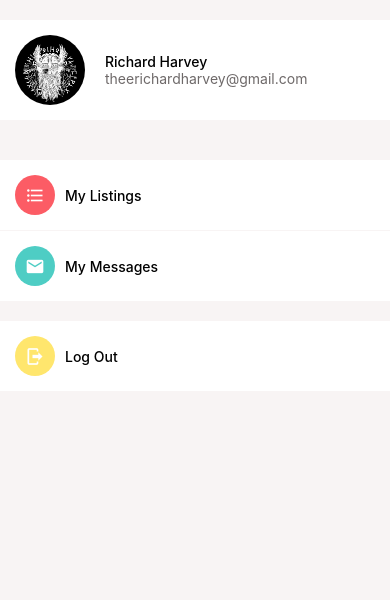
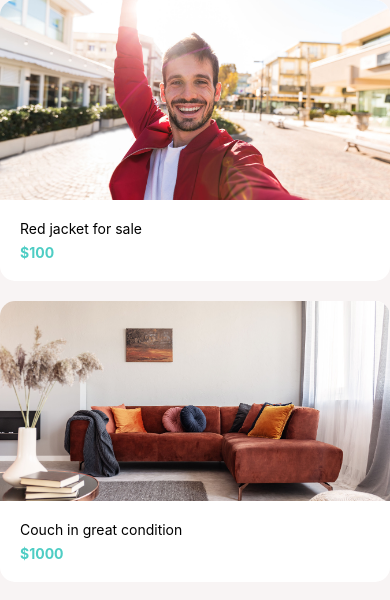
Before and after one commit to Richard-Harvey-UCSD/DoneWithIt, a React Native app: screen / in a window 390 px wide. Shown: the top 600 px of the page. Built offline with nearby package versions, Linux system fonts and the light colour scheme.

Commit message:
Building the Listings Screen

```diff
--- a/App.js
+++ b/App.js
@@ -24,10 +24,13 @@
 import Screen from './app/components/Screen';
 import ViewImageScreen from './app/screens/ViewImageScreen';
 import WelcomeScreen from './app/screens/WelcomeScreen';
+import ListingsScreen from './app/screens/ListingsScreen';
 
 export default function App() {
   return <Screen>
-    <AccountScreen />
+    <ListingsScreen />
+
+    {/* <AccountScreen /> */}
 
     {/* <ListItem
       title='My title'
--- a/app/components/Screen.js
+++ b/app/components/Screen.js
@@ -1,11 +1,13 @@
 import React from 'react';
 import Constants from 'expo-constants';
-import { Platform, SafeAreaView, StyleSheet } from 'react-native';
+import { Platform, SafeAreaView, StyleSheet, View } from 'react-native';
 
 function Screen({ children, style }) {
   return (
     <SafeAreaView style={[styles.screen, style]}>
+      {/* <View style={style}> */}
       {children}
+      {/* </View> */}
     </SafeAreaView>
   );
 }
--- /dev/null
+++ b/app/screens/ListingsScreen.js
@@ -0,0 +1,48 @@
+import React from 'react';
+import { FlatList, StyleSheet } from 'react-native';
+import Card from '../components/Card';
+
+import colors from '../config/colors';
+import Screen from '../components/Screen';
+
+const listings = [
+  {
+    id: 1,
+    title: 'Red jacket for sale',
+    price: 100,
+    image: require('../assets/jacket.jpg')
+  },
+  {
+    id: 2,
+    title: 'Couch in great condition',
+    price: 1000,
+    image: require('../assets/couch.jpg')
+  },
+];
+
+function ListingsScreen(props) {
+  return (
+    <Screen style={styles.screen}>
+      <FlatList
+        data={listings}
+        keyExtractor={listing => listing.id.toString()}
+        renderItem={({ item }) =>
+          <Card
+            title={item.title}
+            subTitle={'$' + item.price}
+            image={item.image}
+          />
+        }
+      />
+    </Screen>
+  );
+}
+
+const styles = StyleSheet.create({
+  screen: {
+    padding: 20,
+    backgroundColor: colors.light,
+  }
+});
+
+export default ListingsScreen;
```
